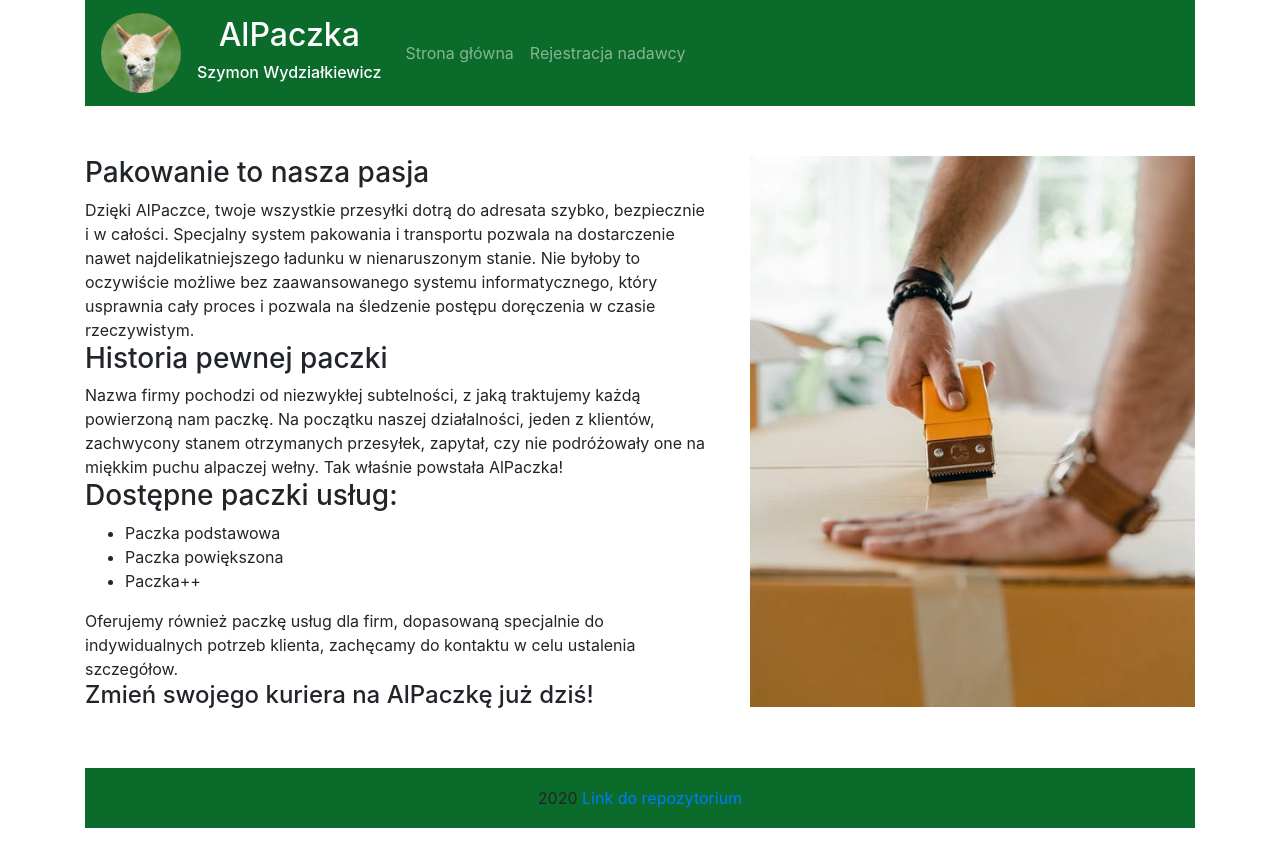
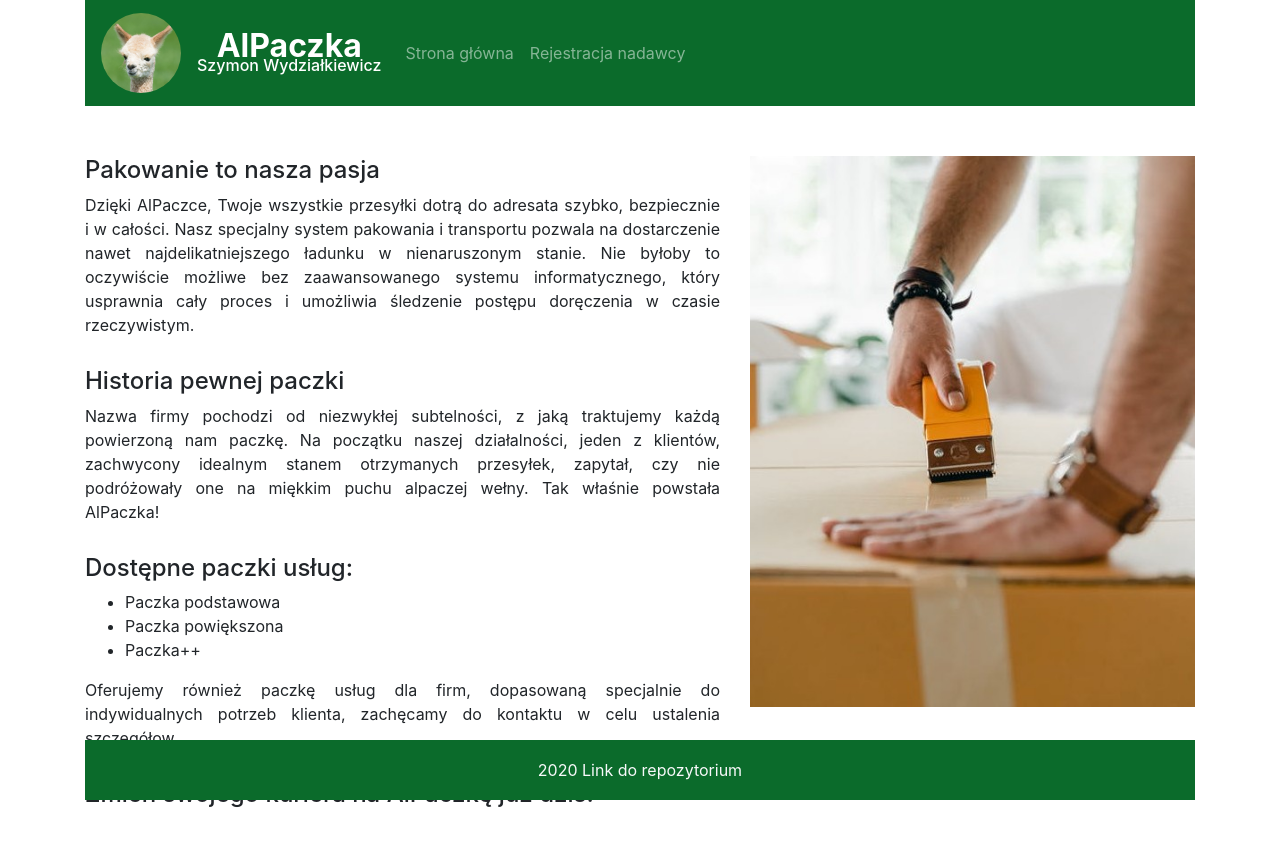
Before and after one commit to Wydzials/AlPaczka, a Flask app: page / in a window 1280 px wide. Before the commit the page ends 828 px from the top, so only its background shows below. Run offline with Flask 2, Linux system fonts and the light colour scheme.

Commit message:
Upgrade pages and styles with minor changes

```diff
--- a/static/main.css
+++ b/static/main.css
@@ -5,17 +5,29 @@
     margin: 0;
 }
 
-.logo-text {
+.logo-text h2, .logo-text h6 {
     color: white;
-    vertical-align : middle;
-    line-height: 0px;
+    line-height: 25px;
+    height: 12px;
     text-align: center;
-    font-size: 20px;
+}
+
+.logo-text h2 {
     font-weight: bold;
 }
 
 .navbar{
     background-color: #0b6b2b;
+}
+
+.main {
+    padding-top: 25px;
+    padding-bottom: 25px;
+}
+
+section {
+    margin-bottom: 30px;
+    text-align: justify;
 }
 
 .footer {
@@ -24,8 +36,3 @@
     line-height: 60px;
     background-color: #0b6b2b;
 }
-
-.main {
-    padding-top: 25px;
-    padding-bottom: 25px;
-}
--- a/templates/base.html
+++ b/templates/base.html
@@ -22,8 +22,9 @@
 </head>
 
 <body>
-    <div class="container">
-        <header>
+    <header>
+        <div class="container">
+
             <nav class="navbar navbar-expand navbar-dark">
                 <a class="navbar-brand" href="{{ url_for('index') }}">
                     <img src="{{ url_for('static', filename='alpaca.ico') }}" width="60px" class="logo">
@@ -36,21 +37,20 @@
 
                 <ul class="navbar-nav">
                     <li class="nav-item"><a class="nav-link" href="{{ url_for('index') }}">Strona główna</a></li>
-                    <li class="nav-item"><a class="nav-link" href="{{ url_for('sender_sign_up') }}">Rejestracja nadawcy</a></li>
+                    <li class="nav-item"><a class="nav-link" href="{{ url_for('sender_sign_up') }}">Rejestracja
+                            nadawcy</a></li>
                 </ul>
             </nav>
-        </header>
-    </div>
-
+        </div>
+    </header>
 
     <div class="container main">
         {% block body %}{% endblock %}
     </div>
 
-
-    <div class=container>
-        <footer class="footer">
-            <p>2020 <a href="https://github.com/Wydzials/AlPaczka">Link do repozytorium</a></p>
+    <div class="container fixed-bottom">
+        <footer class="footer text-light">
+            <p>2020 <a class="text-light" href="https://github.com/Wydzials/AlPaczka">Link do repozytorium</a></p>
         </footer>
     </div>
 </body>
--- a/templates/index.html
+++ b/templates/index.html
@@ -10,27 +10,32 @@
 {% block body %}
 <div class="row main">
     <div class="col-7">
-        <h3>Pakowanie to nasza pasja</h3>
-        Dzięki AlPaczce, twoje wszystkie przesyłki dotrą do adresata szybko, bezpiecznie i&nbspw&nbspcałości.
-        Specjalny system pakowania i&nbsptransportu pozwala na dostarczenie
+        <section>
+            <h4>Pakowanie to nasza pasja</h4>
+            Dzięki AlPaczce, Twoje wszystkie przesyłki dotrą do adresata szybko, bezpiecznie i&nbspw&nbspcałości.
+            Nasz specjalny system pakowania i&nbsptransportu pozwala na dostarczenie
             nawet najdelikatniejszego ładunku w nienaruszonym stanie.
             Nie byłoby to oczywiście możliwe bez zaawansowanego systemu informatycznego,
-        który usprawnia cały proces i&nbsppozwala na śledzenie postępu doręczenia w czasie rzeczywistym.
+            który usprawnia cały proces i&nbspumożliwia śledzenie postępu doręczenia w czasie rzeczywistym.
+        </section>
 
-        <h3>Historia pewnej paczki</h3>
+        <section>
+            <h4>Historia pewnej paczki</h4>
             Nazwa firmy pochodzi od niezwykłej subtelności, z jaką traktujemy każdą powierzoną nam paczkę.
-        Na początku naszej działalności, jeden z klientów, zachwycony stanem otrzymanych przesyłek,
+            Na początku naszej działalności, jeden z klientów, zachwycony idealnym stanem otrzymanych przesyłek,
             zapytał, czy nie podróżowały one na miękkim puchu alpaczej wełny. Tak właśnie powstała AlPaczka!
+        </section>
 
-        <h3>Dostępne paczki usług:</h3>
+        <section>
+            <h4>Dostępne paczki usług:</h4>
             <ul>
                 <li>Paczka podstawowa</li>
                 <li>Paczka powiększona</li>
                 <li>Paczka++</li>
             </ul>
-
             Oferujemy również paczkę usług dla firm, dopasowaną specjalnie do indywidualnych potrzeb klienta,
             zachęcamy do kontaktu w celu ustalenia szczegółow.
+        </section>
 
         <h4>Zmień swojego kuriera na AlPaczkę już dziś!</h4>
     </div>
--- a/templates/sender_sign_up.html
+++ b/templates/sender_sign_up.html
@@ -10,8 +10,10 @@
 <section>
     <div class="row justify-content-center">
         <div class="col-4">
-            <h2>Rejestracja nadawcy</h2>
-            <form class="needs-validation" method="POST" action="https://infinite-hamlet-29399.herokuapp.com/sender/register" enctype="multipart/form-data" id="form">
+            <h3>Rejestracja nadawcy</h3>
+            <form class="needs-validation" method="POST" id="form"
+                action="https://infinite-hamlet-29399.herokuapp.com/sender/register" enctype="multipart/form-data">
+
                 <div class="form-group">
                     <input type="text" class="form-control" name="firstname" id="firstname" placeholder="Imię"
                         autocomplete="off" aria-describedby="invalid-firstname" required>
```
Also changed, not shown: static/old.css (deleted, +0 -93 lines). Lines whose indentation alone changed are shown as unchanged.
